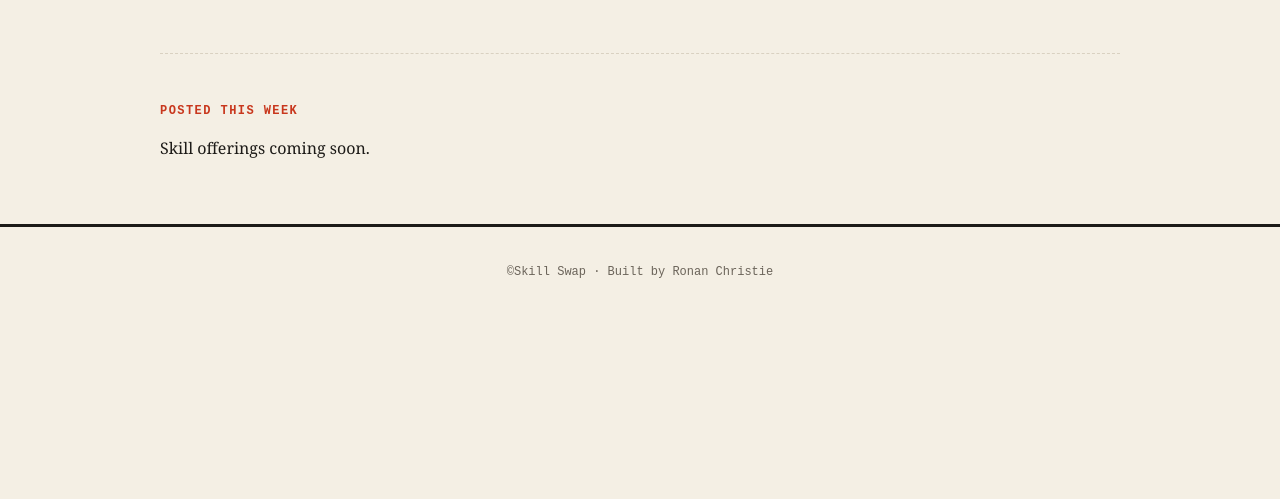
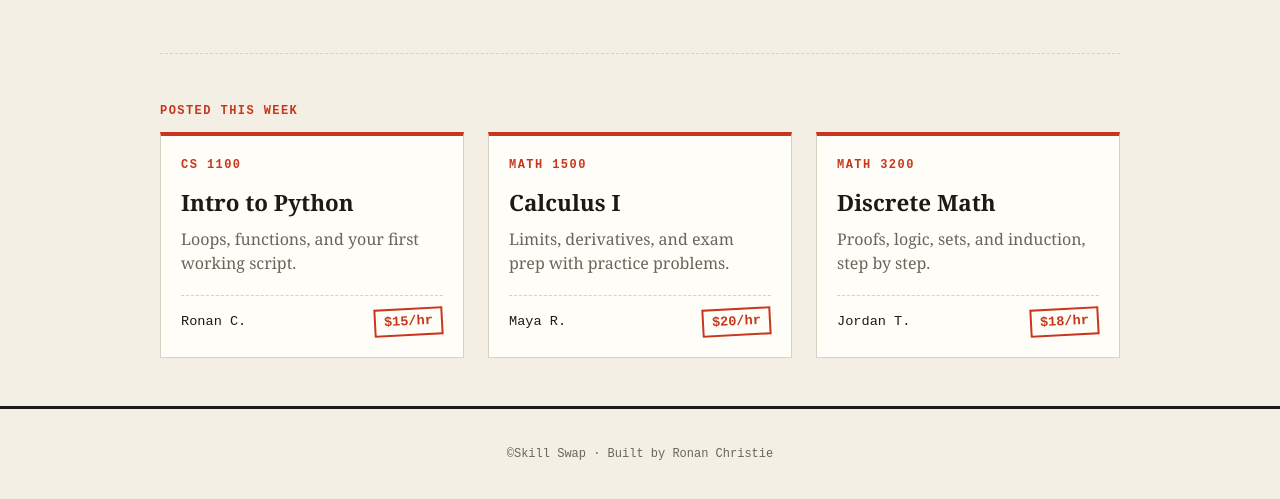
Before and after one commit to Ronan-Chr/SkillSwap--RC-, a plain HTML site: page Index.html in a window 1280 px wide. Shown: the part 349-848 px from the top of the page. Before the commit the page ends 800 px from the top, so only its background shows below. Drawn offline with Linux system fonts and the light colour scheme.

Commit message:
Added skill cards and the styling for them w hardcoded examples

```diff
--- a/CSS/style.css
+++ b/CSS/style.css
@@ -102,6 +102,55 @@ main {
   padding: 48px 0;
 }
 
+/* Skill cards: index-card look */
+.card-grid {
+  display: grid;
+  grid-template-columns: repeat(auto-fit, minmax(240px, 1fr));
+  gap: 24px;
+}
+
+.card {
+  background: var(--card);
+  border: 1px solid var(--rule);
+  border-top: 4px solid var(--stamp);
+  padding: 20px;
+  cursor: pointer;
+  transition: transform 0.15s, box-shadow 0.15s;
+}
+
+.card:hover {
+  transform: scale(1.02);
+    box-shadow: 0 8px 16px rgba(0, 0, 0, 0.1);
+}
+
+.card h3 {
+  margin: 0 0 8px;
+  font-size: 1.4rem;
+}
+
+.card-desc {
+  margin: 0 0 20px;
+  color: var(--muted);
+}
+
+.card-footer {
+  display: flex;
+  justify-content: space-between;
+  align-items: center;
+  border-top: 1px dashed var(--rule);
+  padding-top: 12px;
+  font-family: "IBM Plex Mono", monospace;
+  font-size: 0.85rem;
+}
+
+.price {
+  color: var(--stamp);
+  font-weight: 600;
+  border: 2px solid var(--stamp);
+  padding: 2px 8px;
+  transform: rotate(-3deg);
+}
+
 /* Footer */
 .site-footer {
   padding: 24px;
--- a/Index.html
+++ b/Index.html
@@ -33,7 +33,38 @@
 
         <section class="skills" id="skills">
             <h2 class="label">Posted this week</h2>
-            <p>Skill offerings coming soon.</p>
+                        <!-- Skill cards: hardcoded tutor listings (static version of SSRC-7 search results) -->
+            <div class="card-grid">
+                <article class="card" data-info="Availability: Mon/Wed 3-6 PM. Open to trade.">
+                    <p class="label">CS 1100</p>
+                    <h3>Intro to Python</h3>
+                    <p class="card-desc">Loops, functions, and your first working script.</p>
+                    <div class="card-footer">
+                        <span class="provider">Ronan C.</span>
+                        <span class="price">$15/hr</span>
+                    </div>
+                </article>
+
+                <article class="card" data-info="Availability: Tue/Thu 4-7 PM.">
+                    <p class="label">MATH 1500</p>
+                    <h3>Calculus I</h3>
+                    <p class="card-desc">Limits, derivatives, and exam prep with practice problems.</p>
+                    <div class="card-footer">
+                        <span class="provider">Maya R.</span>
+                        <span class="price">$20/hr</span>
+                    </div>
+                </article>
+
+                <article class="card" data-info="Availability: Fri 1-5 PM. Open to trade.">
+                    <p class="label">MATH 3200</p>
+                    <h3>Discrete Math</h3>
+                    <p class="card-desc">Proofs, logic, sets, and induction, step by step.</p>
+                    <div class="card-footer">
+                        <span class="provider">Jordan T.</span>
+                        <span class="price">$18/hr</span>
+                    </div>
+                </article>
+            </div>
         </section>
     </main>
 
```
